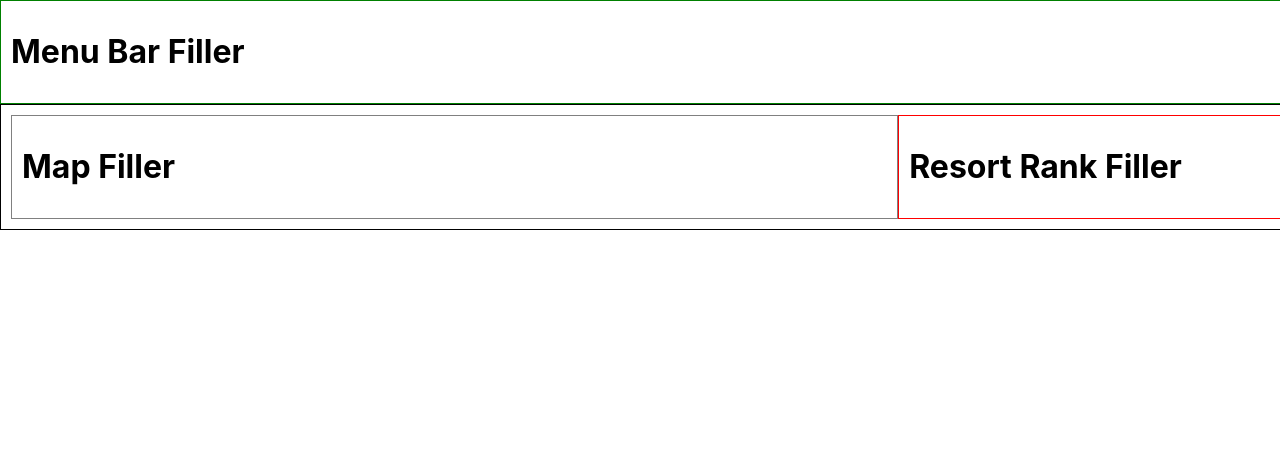
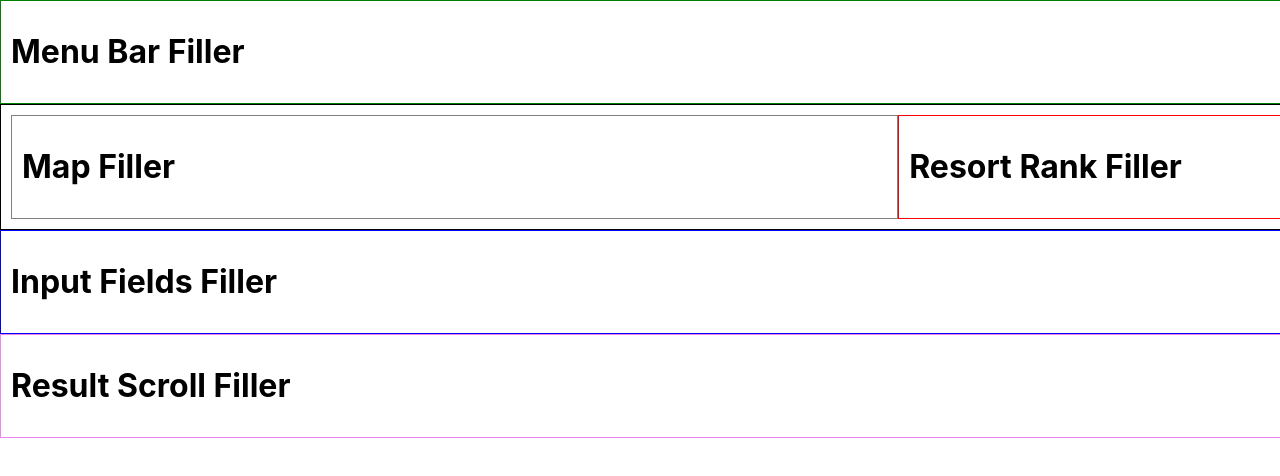
Before and after one commit to k-saun/powday, a React app in the folder react-front/: page / in a window 1280 px wide. Shown: the top 476 px of the page. Built offline with nearby package versions, Linux system fonts and the light colour scheme; the HTML template or start-up script is replaced by a standard one.

Commit message:
Sectioned out all of the components

```diff
--- a/react-front/src/App.js
+++ b/react-front/src/App.js
@@ -3,6 +3,8 @@ import "./index.css";
 import MapDisplay from "./MapDisplay";
 import MenuBar from "./MenuBar";
 import ResortRanking from "./ResortRanking";
+import InputFields from "./InputFields";
+import ResultScroll from "./ResultScroll";
 
 function App() {
   return (
@@ -18,6 +20,12 @@ function App() {
           <ResortRanking />
         </div>
       </div>
+      <div className="inputFieldDiv">
+        <InputFields />
+      </div>
+      <div className="resultScrollDiv">
+        <ResultScroll />
+      </div>
     </div>
   );
 }
--- /dev/null
+++ b/react-front/src/InputFields.js
@@ -0,0 +1,9 @@
+import React, { Component } from "react";
+
+class InputFields extends Component {
+  render() {
+    return <h1>Input Fields Filler</h1>;
+  }
+}
+
+export default InputFields;
--- /dev/null
+++ b/react-front/src/ResultScroll.js
@@ -0,0 +1,9 @@
+import React, { Component } from "react";
+
+class ResultScroll extends Component {
+  render() {
+    return <h1>Result Scroll Filler</h1>;
+  }
+}
+
+export default ResultScroll;
--- a/react-front/src/index.css
+++ b/react-front/src/index.css
@@ -38,3 +38,17 @@ code {
   padding: 10px;
   border: 1px solid green;
 }
+
+.inputFieldDiv {
+  float: left;
+  width: 100%;
+  padding: 10px;
+  border: 1px solid blue;
+}
+
+.resultScrollDiv {
+  float: left;
+  width: 100%;
+  padding: 10px;
+  border: 1px solid violet;
+}
```
